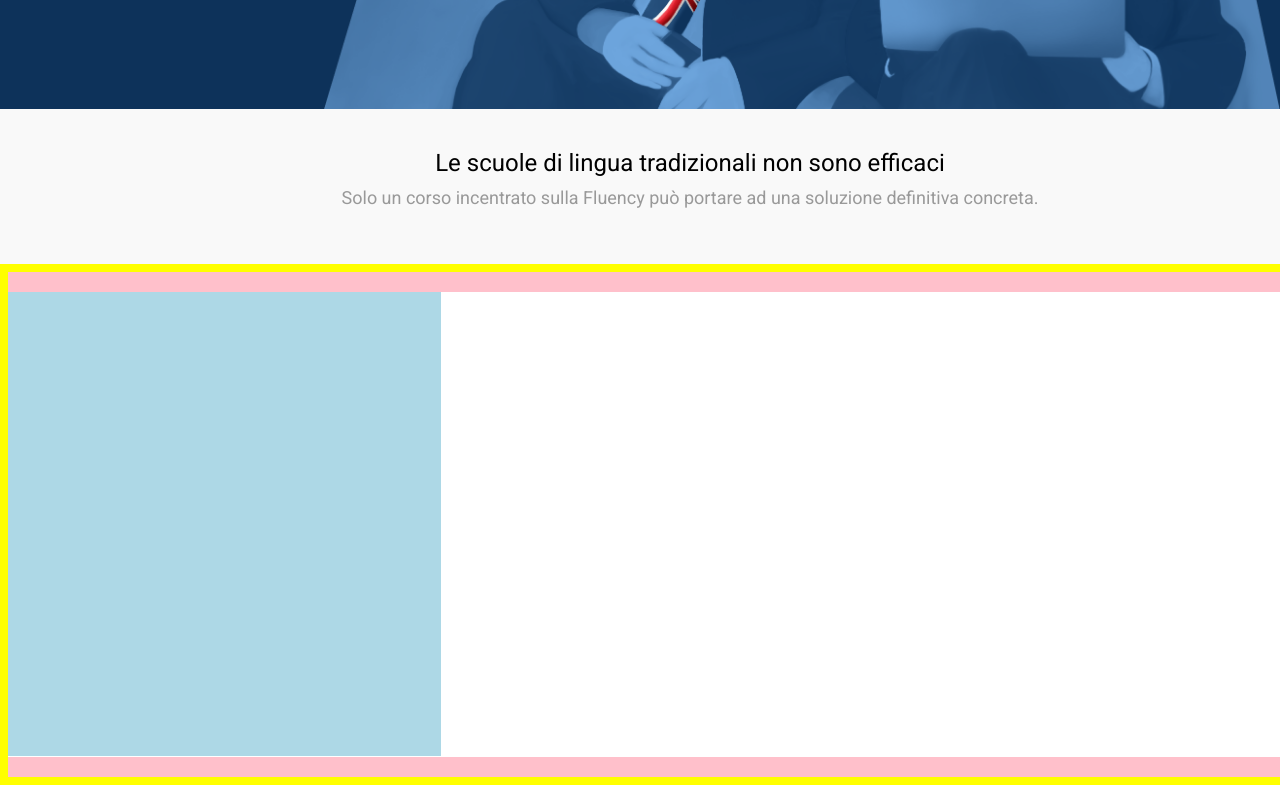
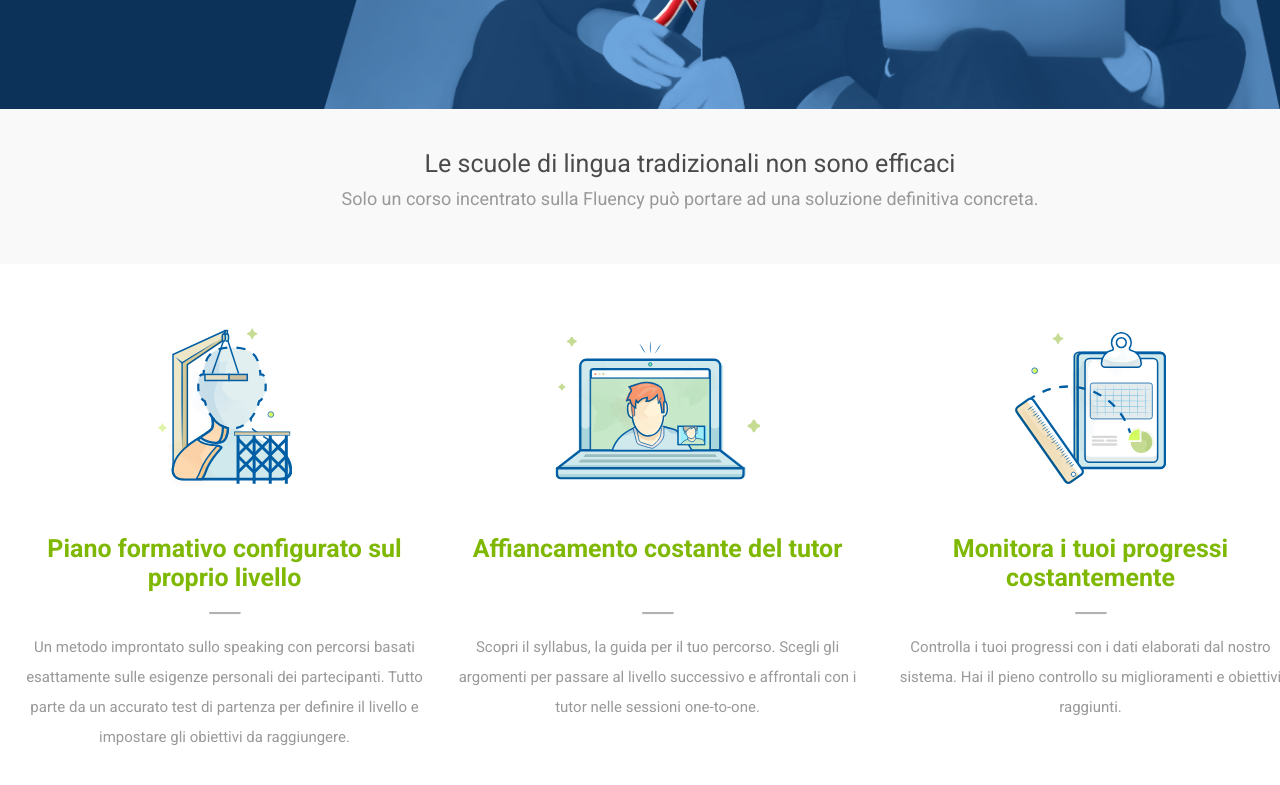
Before and after one commit to marziafata/htmlcss-fluentify, a plain HTML site: page index.html in a window 1280 px wide. Shown: the part 391-1176 px from the top of the page. Drawn offline with Linux system fonts and the light colour scheme; files whose address does not match are found by name.

Commit message:
row box completa

```diff
--- a/index.html
+++ b/index.html
@@ -53,9 +53,9 @@
         </header>
         <div class="grey-block-wrap">
             <div class="grey-block container">
-                <h4>Le scuole di lingua tradizionali non sono efficaci
-                </h4>
-                <p>Solo un corso incentrato sulla Fluency può portare ad una soluzione definitiva concreta.
+                <p class="title">Le scuole di lingua tradizionali non sono efficaci
+                </p>
+                <p class="test" >Solo un corso incentrato sulla Fluency può portare ad una soluzione definitiva concreta.
                 </p>
             </div>
         </div>
@@ -63,15 +63,33 @@
             <div class="list-box">
                 <div class="box">
                     <div class="mini-box">
+                        <img src="profile.svg" alt="profile" height="160">
                     </div>
                     <div class="mini-box">
+                        <p class="title">Piano formativo configurato sul proprio livello</p>
+                        <hr>
+                        <p class="test">Un metodo improntato sullo speaking con percorsi basati esattamente sulle esigenze personali dei partecipanti. Tutto parte da un accurato test di partenza per definire il livello e impostare gli obiettivi da raggiungere.</p>
                     </div>
                 </div>
                 <div class="box">
-
+                    <div class="mini-box">
+                        <img src="computer.svg" alt="computer" height="143">
+                    </div>
+                    <div class="mini-box">
+                        <p class="title">Affiancamento costante del tutor</p>
+                        <hr>
+                        <p class="test">Scopri il syllabus, la guida per il tuo percorso. Scegli gli argomenti per passare al livello successivo e affrontali con i tutor nelle sessioni one-to-one.</p>
+                    </div>
                 </div>
                 <div class="box">
-
+                    <div class="mini-box">
+                        <img src="doc.svg" alt="doc" height="152">
+                    </div>
+                    <div class="mini-box">
+                        <p class="title">Monitora i tuoi progressi costantemente</p>
+                        <hr>
+                        <p class="test">Controlla i tuoi progressi con i dati elaborati dal nostro sistema. Hai il pieno controllo su miglioramenti e obiettivi raggiunti.</p>
+                    </div>
                 </div>
             </div>
         </div>
--- a/style/style.css
+++ b/style/style.css
@@ -120,8 +120,10 @@ header {
     margin-bottom: 40px;
 }
 
-.grey-block .container{
+.grey-block {
     background-color: #f9f9f9;
+    width: 1300px;
+    margin: auto;
 }
 
 .grey-block-wrap{
@@ -131,29 +133,34 @@ header {
     padding: 40px;
 }
 
-.grey-block h4 {
-    font-size: 24px;
-    font-weight: 300;
+.title {
+    font-size: 25px;
+    color: rgba(0, 0, 0, 0.7);
 }
 
-.grey-block p {
+.test {
     font-size: 18px;
-    font-weight: 300;
     color: #999;
     margin-top: 10px;
 }
 
 .list-box-wrap {
-    background-color: yellow;
+    background-color: white;
     height: 521px;
     padding: 8px;
 }
 
 .list-box {
-    background-color: pink;
+    background-color: white;
     height: 505px;
     width: 1300px;
     margin: auto;
+}
+
+.list-box {
+    content: "";
+    display: table;
+    clear: both;
 }
 
 .box {
@@ -166,5 +173,38 @@ header {
 
 .mini-box {
     height: 232.2px;
-    background-color: lightblue;
+    background-color: white;
+    text-align: center;
+    position: relative;
+    padding: 10px;
 }
+
+.mini-box p.title {
+    color: #7fb802;
+    font-weight: bold;
+    padding-bottom: 20px;
+    height: 78px;
+}
+
+.mini-box p.test {
+    font-size: 15px;
+    margin-top: 20px;
+    line-height: 30px;
+}
+
+.mini-box hr {
+    opacity: .3;
+    width: 32px;
+    border-top: 2px solid;
+    position: absolute;
+    left: 50%;
+    transform: translateX(-50%);
+}
+
+
+.mini-box img {
+    position: absolute;
+    top: 50%;
+    left: 50%;
+    transform: translate(-50%, -50%);
+}
```
